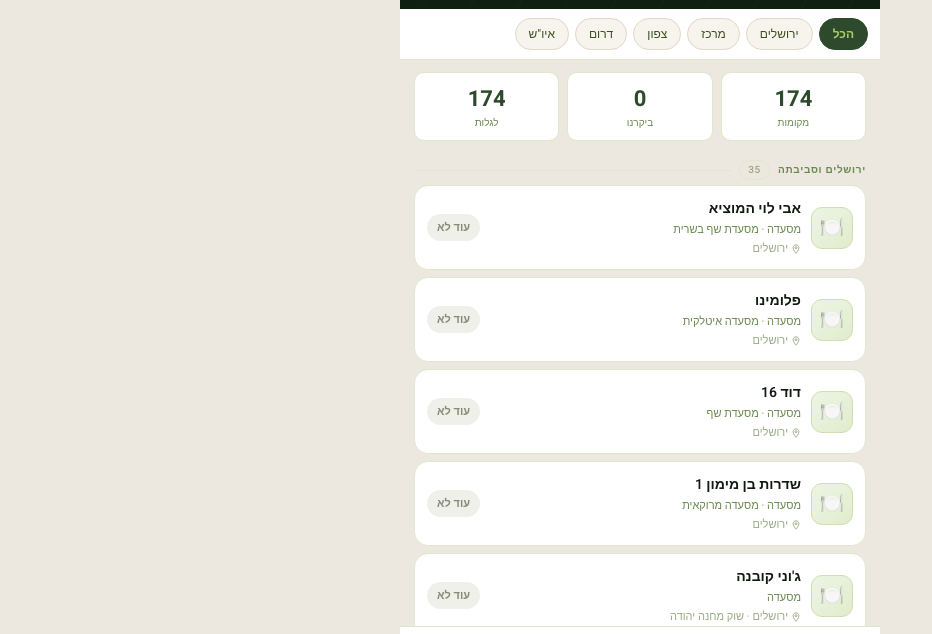
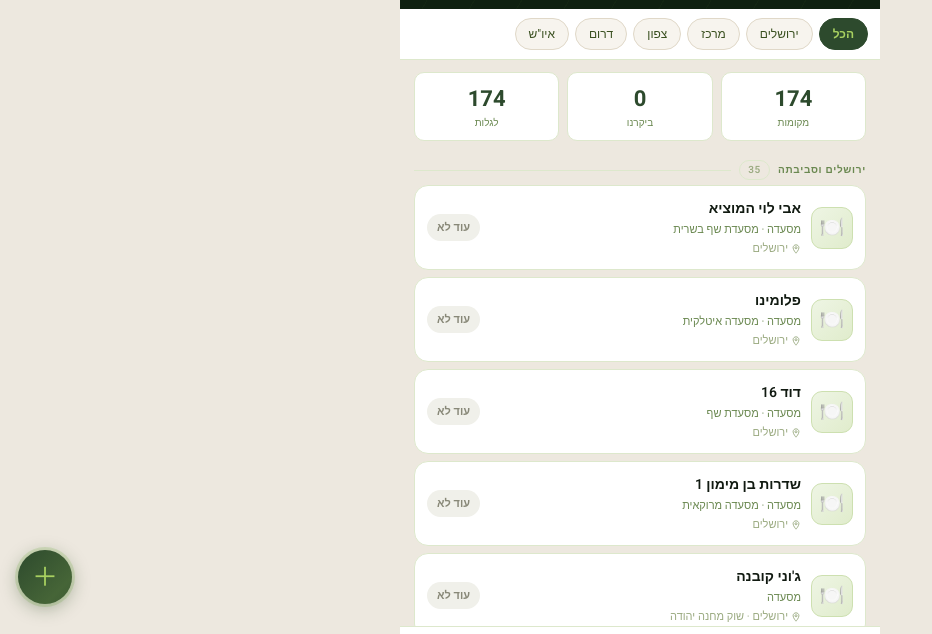
Before and after one commit to mosh0780/michalonthemap, a plain HTML site: page index.html in a window 1280 px wide. Shown: the part 116-750 px from the top of the page, without its empty margins (0-932 px from the left). Drawn offline with Linux system fonts and the light colour scheme.

Commit message:
Update index.html
הוספת כפתור להוסיף מקומות

```diff
--- a/index.html
+++ b/index.html
@@ -100,9 +100,10 @@ body{font-family:'Heebo',sans-serif;background:var(--cream2);color:var(--text1);
 .badge:active{animation:badgePop .3s ease;}
 
 /* ── ADD BTN ── */
-.add-btn{margin:12px 14px 4px;background:var(--g3);border-radius:var(--r);padding:14px;display:flex;align-items:center;justify-content:center;gap:8px;color:var(--g7);font-size:14px;font-weight:600;font-family:'Heebo',sans-serif;border:none;cursor:pointer;width:calc(100% - 28px);transition:background .15s,box-shadow .15s;box-shadow:0 2px 12px rgba(45,74,45,.3);position:relative;overflow:hidden;}
-.add-btn::after{content:'';position:absolute;inset:0;background:linear-gradient(90deg,transparent,rgba(168,208,96,.12),transparent);background-size:200% auto;animation:shimmer 2.5s infinite linear;}
-.add-btn:active{background:var(--g2);box-shadow:none;}
+.add-btn{position:fixed;left:18px;bottom:80px;width:54px;height:54px;border-radius:50%;background:var(--g3);border:none;cursor:pointer;display:flex;align-items:center;justify-content:center;box-shadow:0 4px 18px rgba(30,60,20,.35),0 0 0 3px rgba(122,184,64,.2);z-index:150;transition:transform .15s,box-shadow .15s;overflow:hidden;}
+.add-btn::after{content:'';position:absolute;inset:0;background:linear-gradient(135deg,transparent,rgba(168,208,96,.2),transparent);background-size:200% auto;animation:shimmer 2.5s infinite linear;}
+.add-btn:active{transform:scale(.92);box-shadow:0 2px 8px rgba(30,60,20,.3);}
+.add-btn span{font-size:26px;color:var(--g7);line-height:1;position:relative;z-index:1;}
 
 /* ── BOTTOM NAV ── */
 .bottom-nav{position:sticky;bottom:0;background:var(--white);border-top:.5px solid var(--card-b);display:flex;z-index:100;padding-bottom:env(safe-area-inset-bottom);}
@@ -173,7 +174,7 @@ body{font-family:'Heebo',sans-serif;background:var(--cream2);color:var(--text1);
   </div>
   <div id="placesList"></div>
   <div class="no-results" id="noResults">לא נמצאו מקומות 🌿<br><small>נסי מילה אחרת</small></div>
-  <button class="add-btn" onclick="openAddModal()">＋ &nbsp;הוספת מקום חדש</button>
+  <button class="add-btn" onclick="openAddModal()" title="הוספת מקום חדש"><span>＋</span></button>
 </div>
 
 <div class="bottom-nav">
```
